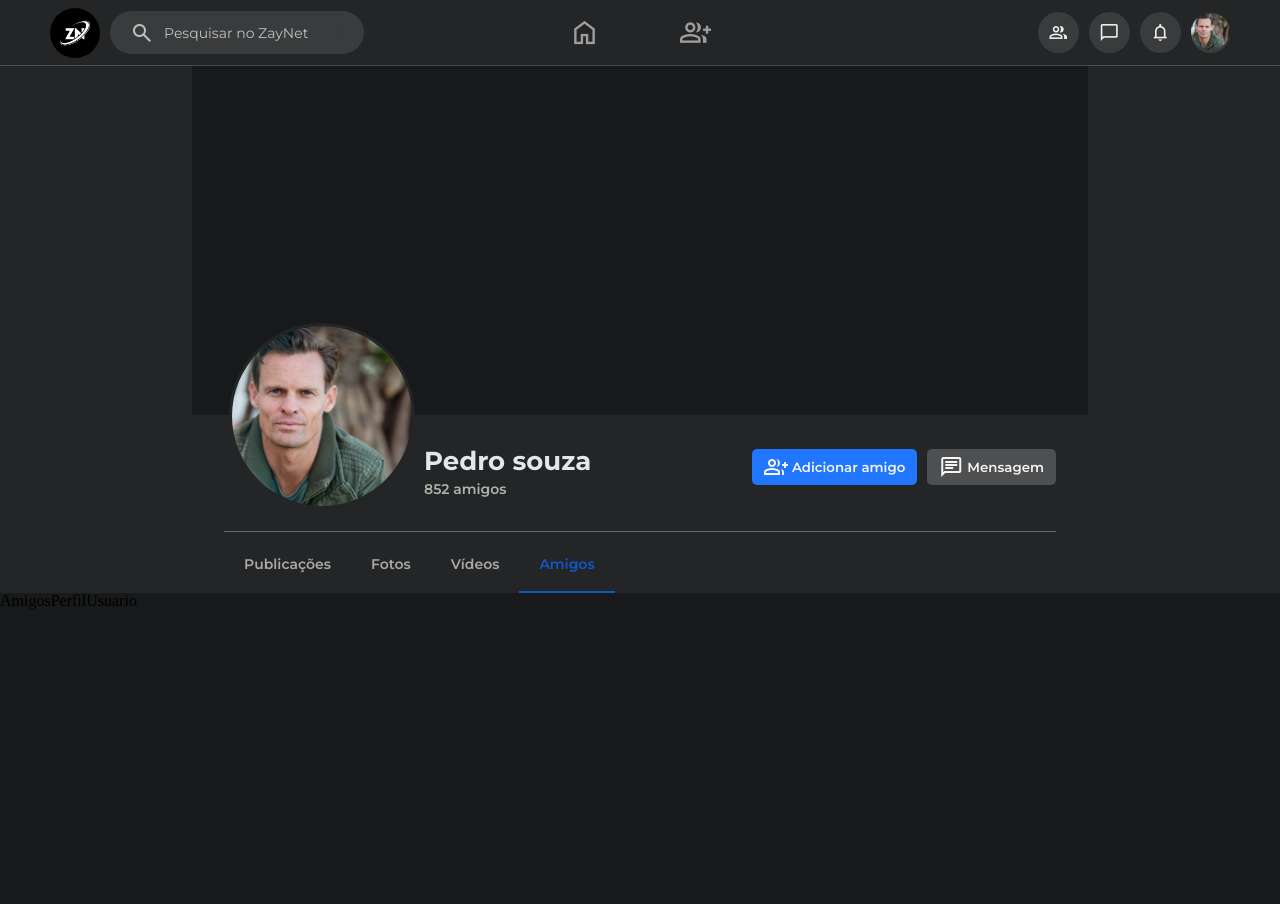
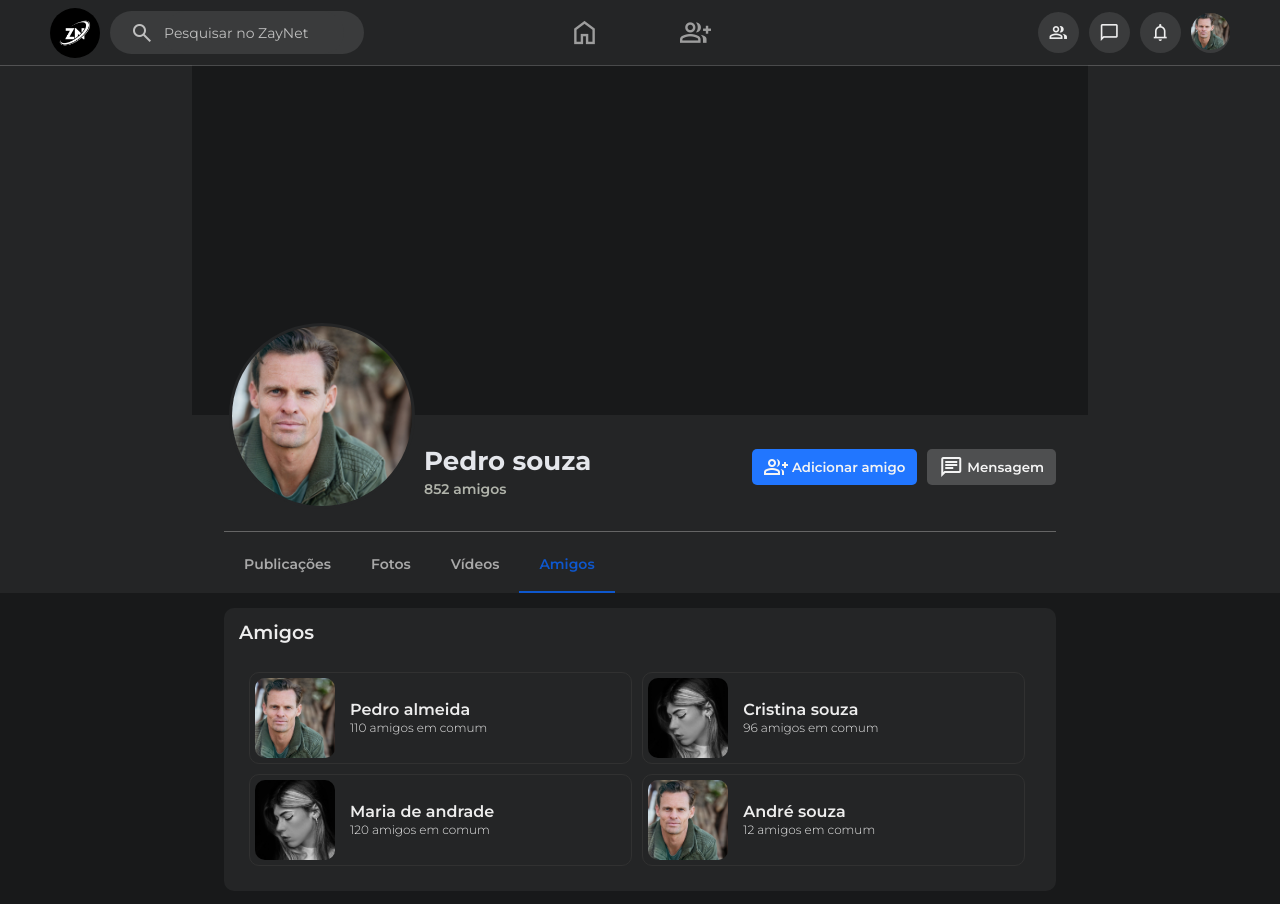
Before and after one commit to tiagozay/zaynet, a React (Create React App) app: page /perfil/amigos in a window 1280 px wide. Before the commit the page ends 800 px from the top, so only its background shows below. Built offline with nearby package versions, Linux system fonts and the light colour scheme.

Commit message:
Criando lista de amigos para perfil do usuário
Signed-off-by: Tiago zay <tiagozay@gmail.com>

```diff
--- a/src/pages/AmigosPerfilUsuario/AmigosPerfilUsuario.css
+++ b/src/pages/AmigosPerfilUsuario/AmigosPerfilUsuario.css
@@ -0,0 +1,85 @@
+#amigosPerfilDoUsuario__page{
+    width: 65%;
+    background-color: #242526;
+    margin: 15px auto;
+    border-radius: 10px;
+    padding: 15px;
+    box-sizing: border-box;
+}
+#amigosPerfilDoUsuario__titulo{
+    font-family: var(--fontePadrao);
+    color: rgb(237, 237, 237);
+    font-size: 19px;
+    font-weight: 600;
+}
+#amigosPerfilDoUsuario__listaDeAmigos{
+    display: grid;
+    grid-template-columns: 49% 49%;
+    grid-gap: 10px;
+    padding: 10px;
+    margin-top: 20px;
+}
+.amigosPerfilDoUsuario__listaDeAmigos__amigo{
+    display: flex;
+    align-items: center;
+    border: 1px rgb(49, 49, 49) solid;
+    padding: 5px;
+    border-radius: 10px;
+    cursor: pointer;
+    transition: 100ms;
+}
+.amigosPerfilDoUsuario__listaDeAmigos__amigo:hover{
+    border: 1px rgb(67, 67, 67) solid;
+}
+.amigosPerfilDoUsuario__listaDeAmigos__amigo__perfil{
+    object-fit: cover;
+    object-position: center center;
+    width: 80px;
+    height: 80px;
+    margin-right: 15px;
+    border-radius: 10px;
+}
+.amigosPerfilDoUsuario__listaDeAmigos__amigo__nome{
+    font-family: var(--fontePadrao);
+    color: rgb(237, 237, 237);
+    font-weight: 600;
+    margin-bottom: 4px;
+}
+.amigosPerfilDoUsuario__listaDeAmigos__amigo__amigosEmComum{
+    font-family: var(--fontePadrao);
+    font-size: 14px;
+    color: rgb(236, 236, 236);
+    font-weight: 300;
+    font-size: 12px;
+}
+@media( max-width: 1120px ){
+    #amigosPerfilDoUsuario__page{
+        width: 85%;
+    }
+}
+@media( max-width: 850px ){
+    #amigosPerfilDoUsuario__page{
+        width: 93%;
+    }
+}
+@media( max-width: 740px ){
+    #amigosPerfilDoUsuario__page{
+        width: 98%;
+    }
+    #amigosPerfilDoUsuario__listaDeAmigos{
+        padding: 0px;
+    }
+}
+@media( max-width: 520px ){
+    #amigosPerfilDoUsuario__page{
+        width: 98%;
+    }
+}
+@media( max-width:  680px ){
+    #amigosPerfilDoUsuario__listaDeAmigos{
+        display: grid;
+        grid-template-columns: 100%;
+        grid-gap: 10px;
+        margin-top: 20px;
+    }
+}
--- a/src/pages/AmigosPerfilUsuario/index.tsx
+++ b/src/pages/AmigosPerfilUsuario/index.tsx
@@ -3,6 +3,54 @@ import './AmigosPerfilUsuario.css';
 
 export default function AmigosPerfilUsuario() {
   return (
-    <div>AmigosPerfilUsuario</div>
+    <section id="amigosPerfilDoUsuario__page">
+      <h3 id="amigosPerfilDoUsuario__titulo">Amigos</h3>
+      <ul id='amigosPerfilDoUsuario__listaDeAmigos'>
+        <li className='amigosPerfilDoUsuario__listaDeAmigos__amigo'>
+          <img
+            src="./../imagensDinamicas/perfil.jpg"
+            alt="Perfil usuario"
+            className='amigosPerfilDoUsuario__listaDeAmigos__amigo__perfil'
+          />
+          <div>
+            <p className='amigosPerfilDoUsuario__listaDeAmigos__amigo__nome'>Pedro almeida</p>
+            <p className='amigosPerfilDoUsuario__listaDeAmigos__amigo__amigosEmComum'>110 amigos em comum</p>
+          </div>
+        </li>
+        <li className='amigosPerfilDoUsuario__listaDeAmigos__amigo'>
+          <img
+            src="./../imagensDinamicas/perfil2.jpg"
+            alt="Perfil usuario"
+            className='amigosPerfilDoUsuario__listaDeAmigos__amigo__perfil'
+          />
+          <div>
+            <p className='amigosPerfilDoUsuario__listaDeAmigos__amigo__nome'>Cristina souza</p>
+            <p className='amigosPerfilDoUsuario__listaDeAmigos__amigo__amigosEmComum'>96 amigos em comum</p>
+          </div>
+        </li>
+        <li className='amigosPerfilDoUsuario__listaDeAmigos__amigo'>
+          <img
+            src="./../imagensDinamicas/perfil2.jpg"
+            alt="Perfil usuario"
+            className='amigosPerfilDoUsuario__listaDeAmigos__amigo__perfil'
+          />
+          <div>
+            <p className='amigosPerfilDoUsuario__listaDeAmigos__amigo__nome'>Maria de andrade</p>
+            <p className='amigosPerfilDoUsuario__listaDeAmigos__amigo__amigosEmComum'>120 amigos em comum</p>
+          </div>
+        </li>
+        <li className='amigosPerfilDoUsuario__listaDeAmigos__amigo'>
+          <img
+            src="./../imagensDinamicas/perfil.jpg"
+            alt="Perfil usuario"
+            className='amigosPerfilDoUsuario__listaDeAmigos__amigo__perfil'
+          />
+          <div>
+            <p className='amigosPerfilDoUsuario__listaDeAmigos__amigo__nome'>André souza</p>
+            <p className='amigosPerfilDoUsuario__listaDeAmigos__amigo__amigosEmComum'>12 amigos em comum</p>
+          </div>
+        </li>
+      </ul>
+    </section>
   )
 }
```
